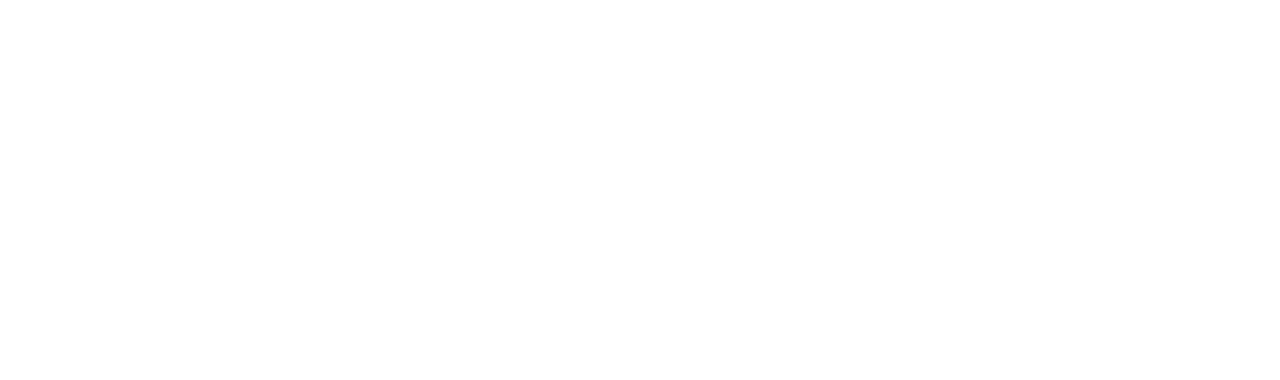
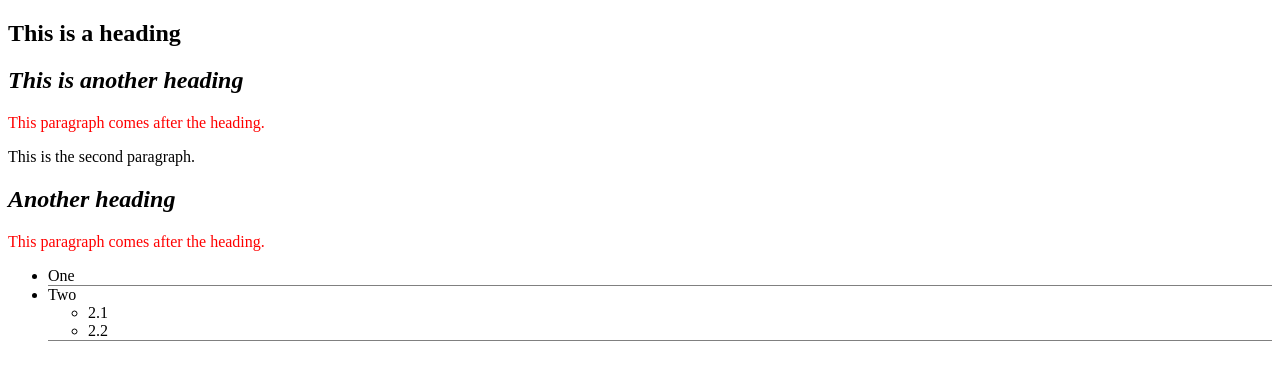
Before and after one commit to joshuac23/week6, a plain HTML site: page index.html in a window 1280 px wide. Drawn offline with Linux system fonts and the light colour scheme.

Commit message:
add styling in CSS

```diff
--- a/index.html
+++ b/index.html
@@ -1,10 +1,26 @@
 <!DOCTYPE html>
     <html lang="en">
         <head>
-                <title></title>
+                <title>Week 6 Activity</title>
+                <link href="styles/stylesheet.css" rel="stylesheet">
         </head>
 
         <body>
-
+            <h2>This is a heading</h2>
+            <div class="container">
+                <h2>This is another heading</h2>
+                <p>This paragraph comes after the heading.</p>
+                <p>This is the second paragraph.</p>
+                <h2>Another heading</h2>
+                <p>This paragraph comes after the heading.</p>
+                <ul class="list">
+                    <li>One</li>
+                    <li>Two
+                        <ul>
+                            <li>2.1</li>
+                            <li>2.2</li>
+                        </ul>
+                    </li>
+                </ul></div>
         </body>
     </html>
--- a/styles/stylesheet.css
+++ b/styles/stylesheet.css
@@ -0,0 +1,11 @@
+div h2 {
+    font-style: italic;
+}
+
+h2 + p {
+    color: red;
+}
+
+ul[class="list"] > li {
+    border-bottom: 1px grey solid;
+}
```
